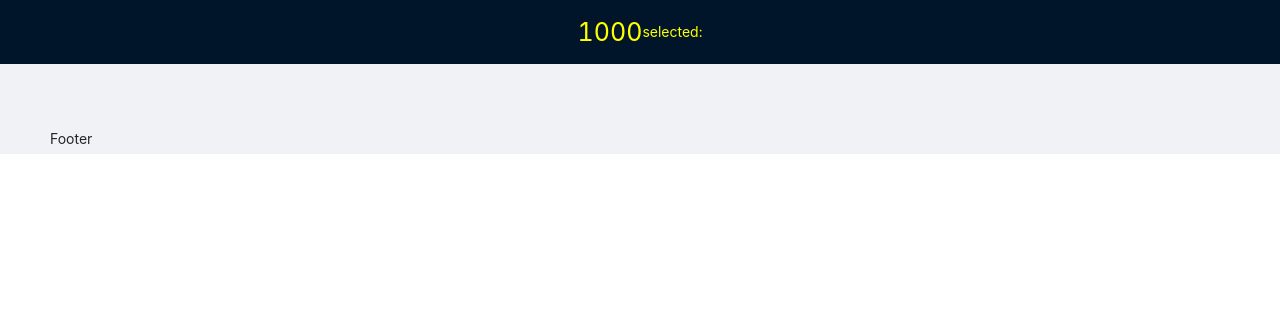
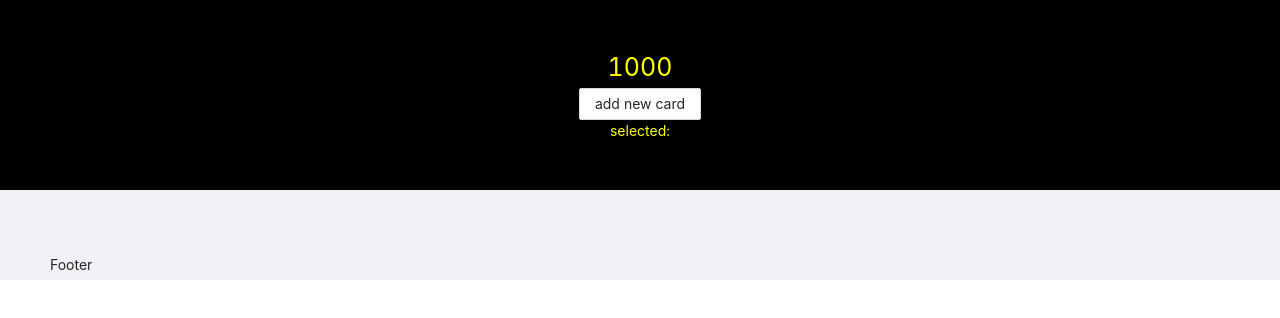
Before and after one commit to impedance/honeykeeper, a React (Create React App) app: page / in a window 1280 px wide. Shown: the top 318 px of the page. Built offline with nearby package versions, Linux system fonts and the light colour scheme.

Commit message:
add deselect

```diff
--- a/src/App.tsx
+++ b/src/App.tsx
@@ -1,4 +1,4 @@
-import { Col, Layout, Row } from "antd";
+import { Form, Input, Button, Col, Layout, Row } from "antd";
 import { Content, Footer, Header } from "antd/lib/layout/layout";
 import "antd/dist/antd.css";
 import React, { FC, useState } from "react";
@@ -16,12 +16,37 @@ const App: FC = () => {
   const [budgets, setBudgets] = useState<{ [key: string]: BudgetItem }>({});
   const [counter, setCounter] = useState<number>(0);
   const [selectedId, setSelectedId] = useState<string>("");
+  const [sumToGet, setSumToGet] = useState<number>(0);
+  const [sumToReturn, setSumToReturn] = useState<number>(0);
+
+  enum Operation {
+    GET,
+    RETURN,
+  }
+  const handleChange = (
+    event: { target: { value: any } },
+    operation: Operation
+  ) => {
+    const { value } = event.target;
+    const sum = Number(value);
+    if (operation === Operation.GET) {
+      setSumToGet(sum);
+    } else {
+      setSumToReturn(sum);
+    }
+  };
 
   const changeBudgetAmount = (id: string, sum: number) => {
     const { amount } = budgets[id];
     const newBudget = { ...budgets[id], amount: amount + sum };
     setTotalAmount(totalAmount - sum);
     setBudgets({ ...budgets, [id]: newBudget });
+  };
+  const getSum = () => {
+    changeBudgetAmount(selectedId, sumToGet);
+  };
+  const returnSum = () => {
+    changeBudgetAmount(selectedId, -sumToReturn);
   };
 
   const addBudget = () => {
@@ -50,7 +75,7 @@ const App: FC = () => {
     } else {
       setBudgets({ ...budgets, [budgetId]: newSelectedBudget });
     }
-    setSelectedId(budgetId);
+    setSelectedId(budgetId === selectedId ? "" : budgetId);
   };
 
   const budgetItems = Object.entries(budgets).map(([key, value]) => {
@@ -61,7 +86,6 @@ const App: FC = () => {
         key={key}
         budgetId={key}
         title={title}
-        changeAmount={changeBudgetAmount}
         selected={selected}
         deselect={deselect}
       />
@@ -72,12 +96,43 @@ const App: FC = () => {
     <Layout>
       <Row>
         <Col span={24}>
-          <Header onClick={addBudget}>
-            <div className="accounts-area">
-              <div className="total-amount">{totalAmount}</div>
-              <div>selected: {selectedId}</div>
-            </div>
-          </Header>
+          <div className="accounts-area">
+            <div className="total-amount">{totalAmount}</div>
+            <Button onClick={addBudget}>add new card</Button>
+            <div>selected: {selectedId}</div>
+            {selectedId && (
+              <Form>
+                <Form.Item>
+                  <Row>
+                    <Col>
+                      <Button onClick={getSum}>Get sum</Button>
+                    </Col>
+                    <Col span={6}>
+                      <Input
+                        value={sumToGet}
+                        onChange={(event) => handleChange(event, Operation.GET)}
+                      />
+                    </Col>
+                  </Row>
+                </Form.Item>
+                <Form.Item>
+                  <Row>
+                    <Col>
+                      <Button onClick={returnSum}>Return sum</Button>
+                    </Col>
+                    <Col span={6}>
+                      <Input
+                        value={sumToReturn}
+                        onChange={(event) =>
+                          handleChange(event, Operation.RETURN)
+                        }
+                      />
+                    </Col>
+                  </Row>
+                </Form.Item>
+              </Form>
+            )}
+          </div>
         </Col>
       </Row>
       <Content className="content">
--- a/src/BudgetCard.tsx
+++ b/src/BudgetCard.tsx
@@ -6,80 +6,23 @@ interface Props {
   amount: number;
   title?: string;
   selected: boolean;
-  changeAmount: (id: string, budgetedAmount: number) => void;
   deselect: (id: string) => void;
-}
-enum Operation {
-  GET,
-  RETURN,
 }
 
 export const BudgetCard: FC<Props> = ({
   amount,
   title,
   budgetId,
-  changeAmount,
   selected,
   deselect
 }) => {
-  const [isChanging, setIsChanging] = useState<boolean>(false);
   const [currentAmount, setCurrentAmount] = useState<number>(amount || 0);
-  const [sumToGet, setSumToGet] = useState<number>(0);
-  const [sumToReturn, setSumToReturn] = useState<number>(0);
-
-  const handleChange = (
-    event: { target: { value: any } },
-    operation: Operation
-  ) => {
-    const { value } = event.target;
-    const sum = Number(value);
-    if (operation === Operation.GET) {
-      setSumToGet(sum);
-    } else {
-      setSumToReturn(sum);
-    }
-  };
-
-  const getSum = () => {
-    changeAmount(budgetId, sumToGet);
-  };
-  const returnSum = () => {
-    changeAmount(budgetId, -sumToReturn);
-  };
   return (
     <Col span={8} onClick={() => deselect(budgetId)}>
       <div className={`budget-item ${selected ? "selected-budget" : ""}`}>
         <p>
           {title}----{amount}
         </p>
-        <Form>
-          <Form.Item>
-            <Row>
-              <Col>
-                <Button onClick={getSum}>Get sum</Button>
-              </Col>
-              <Col span={6}>
-                <Input
-                  value={sumToGet}
-                  onChange={(event) => handleChange(event, Operation.GET)}
-                />
-              </Col>
-            </Row>
-          </Form.Item>
-          <Form.Item>
-            <Row>
-              <Col>
-                <Button onClick={returnSum}>Return sum</Button>
-              </Col>
-              <Col span={6}>
-                <Input
-                  value={sumToReturn}
-                  onChange={(event) => handleChange(event, Operation.RETURN)}
-                />
-              </Col>
-            </Row>
-          </Form.Item>
-        </Form>
       </div>
     </Col>
   );
--- a/src/index.css
+++ b/src/index.css
@@ -14,8 +14,11 @@ code {
 
 .accounts-area {
   color: yellow;
-  height: 50px;
+  background-color: black;
+  height: 190px;
   display: flex;
+  align-items: center;
+  flex-direction: column;
   justify-content: center;
 }
 
```
